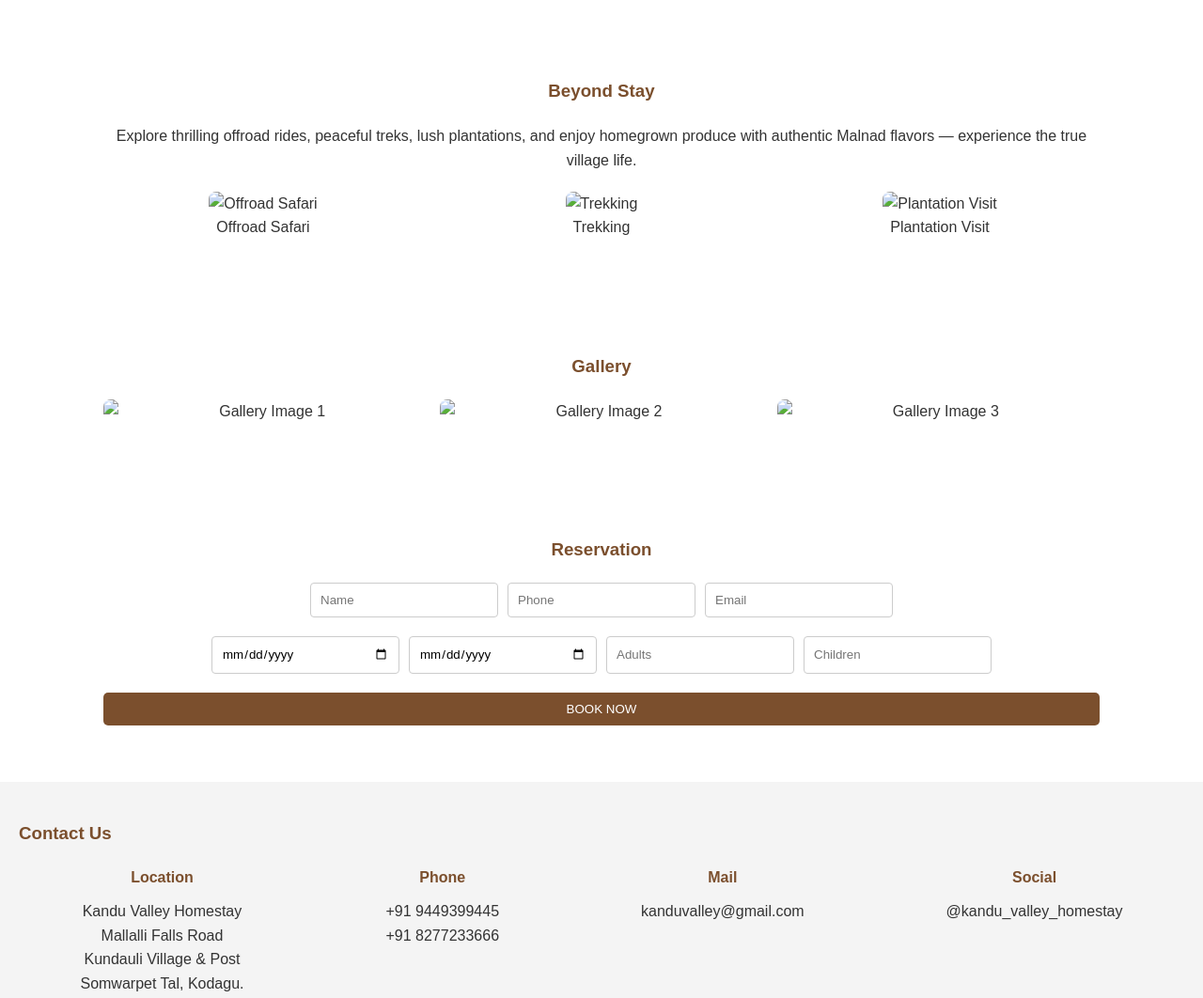
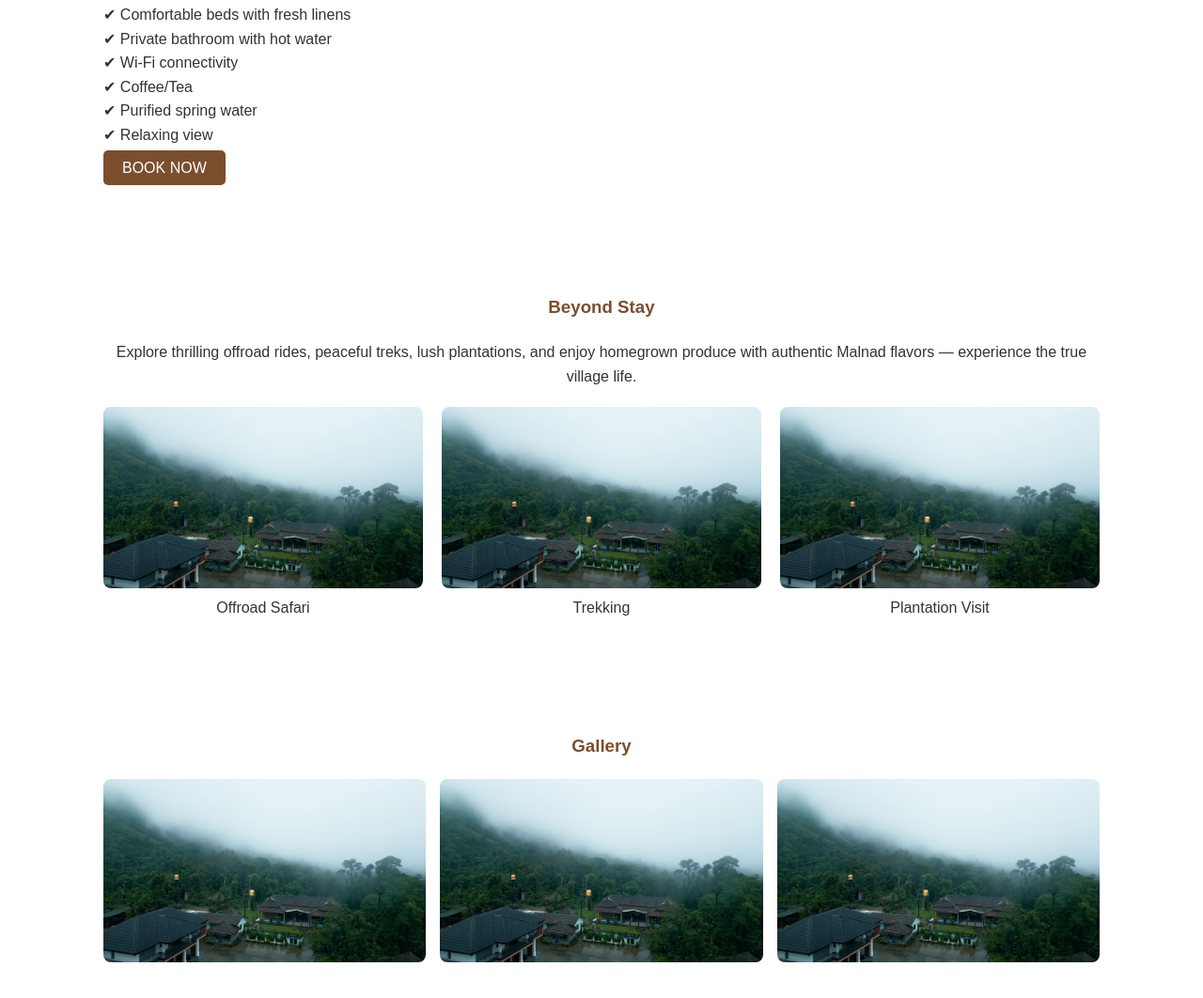
Before and after one commit to SumanKumarBhartiya/kandu-valley, a plain HTML site: page index.html in a window 1280 px wide. Shown: the part 1313-2375 px from the top of the page at 94% size. Drawn offline with Linux system fonts and the light colour scheme.

Commit message:
fix : images as same for each section

```diff
--- a/index.html
+++ b/index.html
@@ -34,7 +34,7 @@
 
     <!-- ===== HERO SECTION ===== -->
     <section class="hero">
-        <img src="images/hero.jpg" alt="Kandu Valley Homestay Coorg" class="hero-img" />
+        <img src="images/home.jpg" alt="Kandu Valley Homestay Coorg" class="hero-img" />
         <div class="hero-text">
             <a href="#reservation" class="btn">BOOK NOW</a>
         </div>
@@ -59,7 +59,7 @@
     <section id="rooms" class="accommodation">
         <h3>Accommodation</h3>
         <div class="room-content">
-            <img src="images/room.jpg" alt="Room" />
+            <img src="images/home.jpg" alt="Room" />
             <div class="room-text">
                 <h4>Rooms</h4>
                 <p>
@@ -88,15 +88,15 @@
         </p>
         <div class="activities">
             <div class="card">
-                <img src="images/safari.jpg" alt="Offroad Safari" />
+                <img src="images/home.jpg" alt="Offroad Safari" />
                 <p>Offroad Safari</p>
             </div>
             <div class="card">
-                <img src="images/trekking.jpg" alt="Trekking" />
+                <img src="images/home.jpg" alt="Trekking" />
                 <p>Trekking</p>
             </div>
             <div class="card">
-                <img src="images/plantation.jpg" alt="Plantation Visit" />
+                <img src="images/home.jpg" alt="Plantation Visit" />
                 <p>Plantation Visit</p>
             </div>
         </div>
@@ -106,9 +106,9 @@
     <section id="gallery" class="gallery">
         <h3>Gallery</h3>
         <div class="gallery-grid">
-            <img src="images/gallery1.jpg" alt="Gallery Image 1" />
-            <img src="images/gallery2.jpg" alt="Gallery Image 2" />
-            <img src="images/gallery3.jpg" alt="Gallery Image 3" />
+            <img src="images/home.jpg" alt="Gallery Image 1" />
+            <img src="images/home.jpg" alt="Gallery Image 2" />
+            <img src="images/home.jpg" alt="Gallery Image 3" />
         </div>
     </section>
 
```
Also changed, not shown: images/home.jpg (added).
